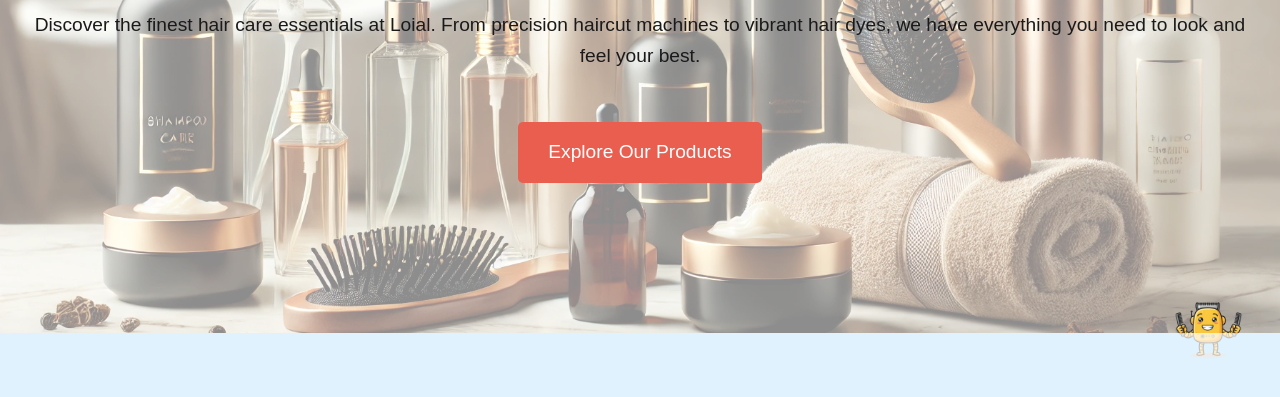
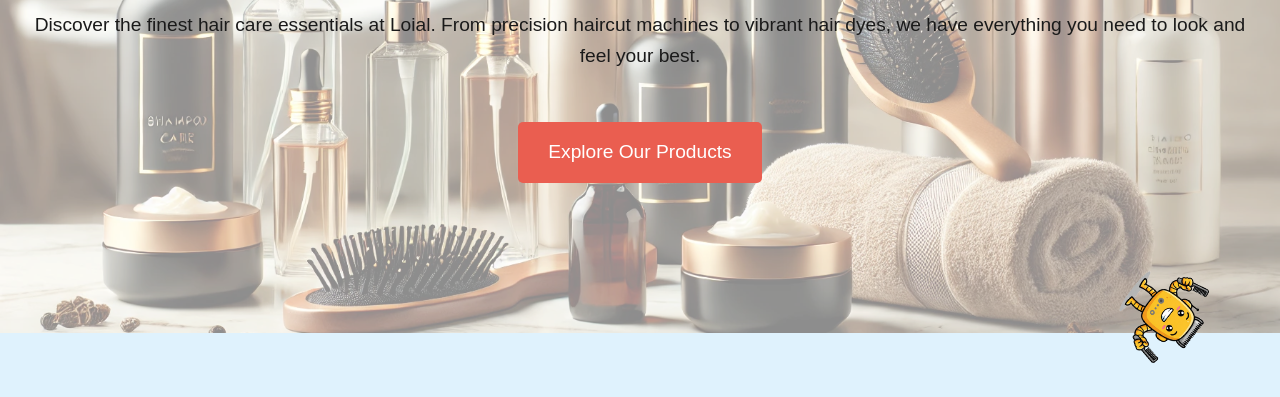
Before and after one commit to DmitriiKaban/tum-web-lab2, a plain HTML site: page index.html in a window 1280 px wide. Shown: the part 403-800 px from the top of the page. Drawn offline with Linux system fonts and the light colour scheme.

Commit message:
fix mascot

```diff
--- a/index.html
+++ b/index.html
@@ -91,8 +91,8 @@
 </section>
 
 <div id="mascot">
+    <div id="mascot-message">Hey! Let's create new style!</div>
     <img src="mascotpng.png" alt="Mascot" id="mascot-img">
-    <div id="mascot-message">Hey! Let's create new style!</div>
 </div>
 
 <footer>
--- a/reset.css
+++ b/reset.css
@@ -330,15 +330,17 @@ header nav a:hover {
     border-radius: 5px;
 }
 
-#mascot-img {
+#mascot {
     position: fixed;
-    bottom: 20px;
-    right: 20px;
-    width: 100px;
-    height: 100px;
-    animation: mascotEnter 1s ease-out 3s forwards;
+    bottom: 10px;
+    right: 1px;
+    z-index: 1000;
     cursor: pointer;
+    animation: mascotEnter 1s ease-in-out 3s forwards;
     transform: scale(0);
+    display: flex;
+    flex-direction: column; /* Stack message above image */
+    align-items: center; /* Center horizontally */
 }
 
 @keyframes mascotEnter {
@@ -349,19 +351,39 @@ header nav a:hover {
         transform: scale(1) translateY(0);
     }
 }
-#mascot {
-    position: fixed;
-    bottom: 130px;
-    right: 20px;
-    display: flex;
-    align-items: center;
+
+#mascot-message {
+    /*margin-bottom: 5px; !* Add some space between message and image *!*/
+    visibility: hidden;
+    font-weight: bold;
+    color: white;
+    text-shadow: 1px 1px 2px rgba(0, 0, 0, 0.8);
+    background-color: rgba(0, 0, 0, 0.5);
+    padding: 0px 10px;
+    border-radius: 5px;
+    z-index: 1001;
 }
 
-#mascot-message {
-    margin-left: 10px;
-    visibility: hidden;
-    font-weight: bold; /* Make the message bold */
-    color: yellow; /* Change the color to yellow */
+#mascot-img {
+    width: 140px;
+    height: 140px;
+    transform: scale(0);
+    transition: transform 0.3s ease;
+    animation: mascotBounce 3s infinite, mascotSpin 10s infinite; /* Add spin animation */
+}
+
+@keyframes mascotBounce {
+    0%, 100% { transform: translateY(0); }
+    50% { transform: translateY(-5px); }
+}
+
+@keyframes mascotSpin {
+    0%, 100% {
+        transform: rotate(0deg);
+    }
+    20% {
+        transform: rotate(360deg);
+    }
 }
 
 #mascot:hover #mascot-message {
```
